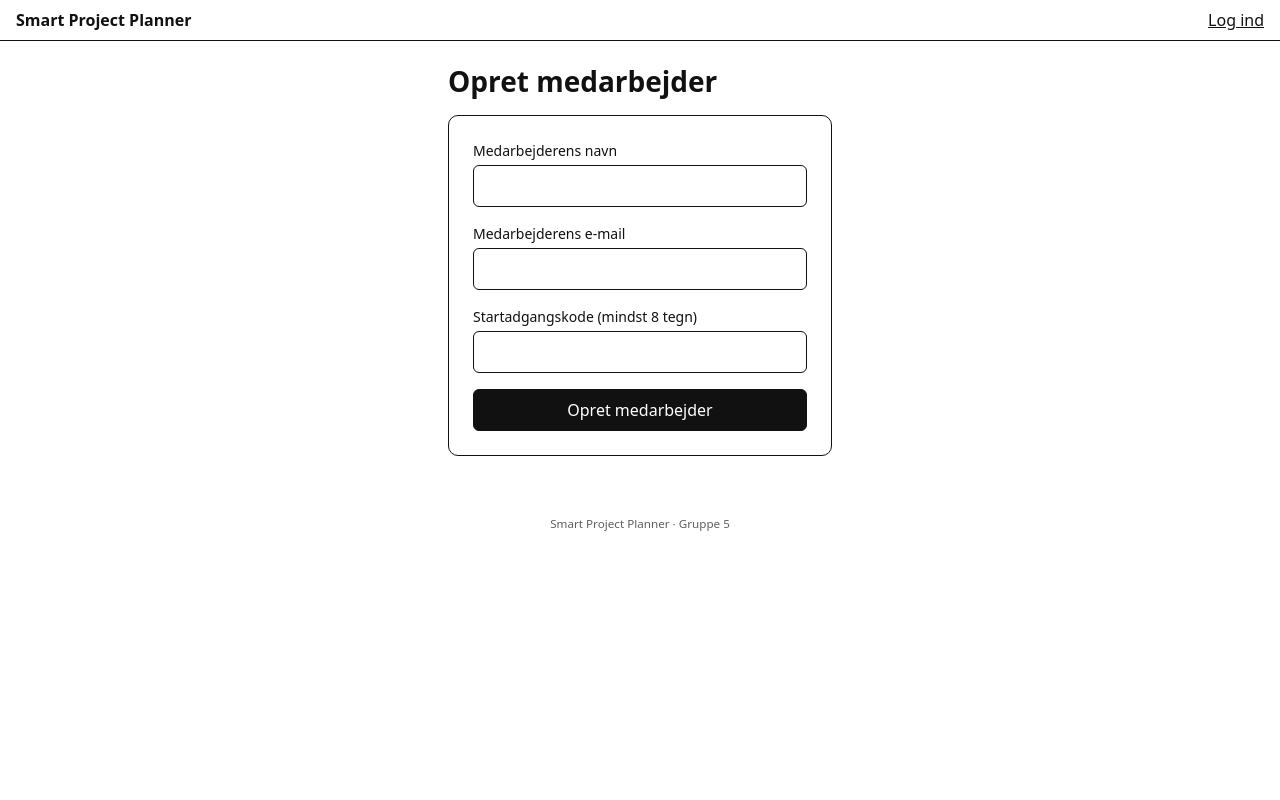
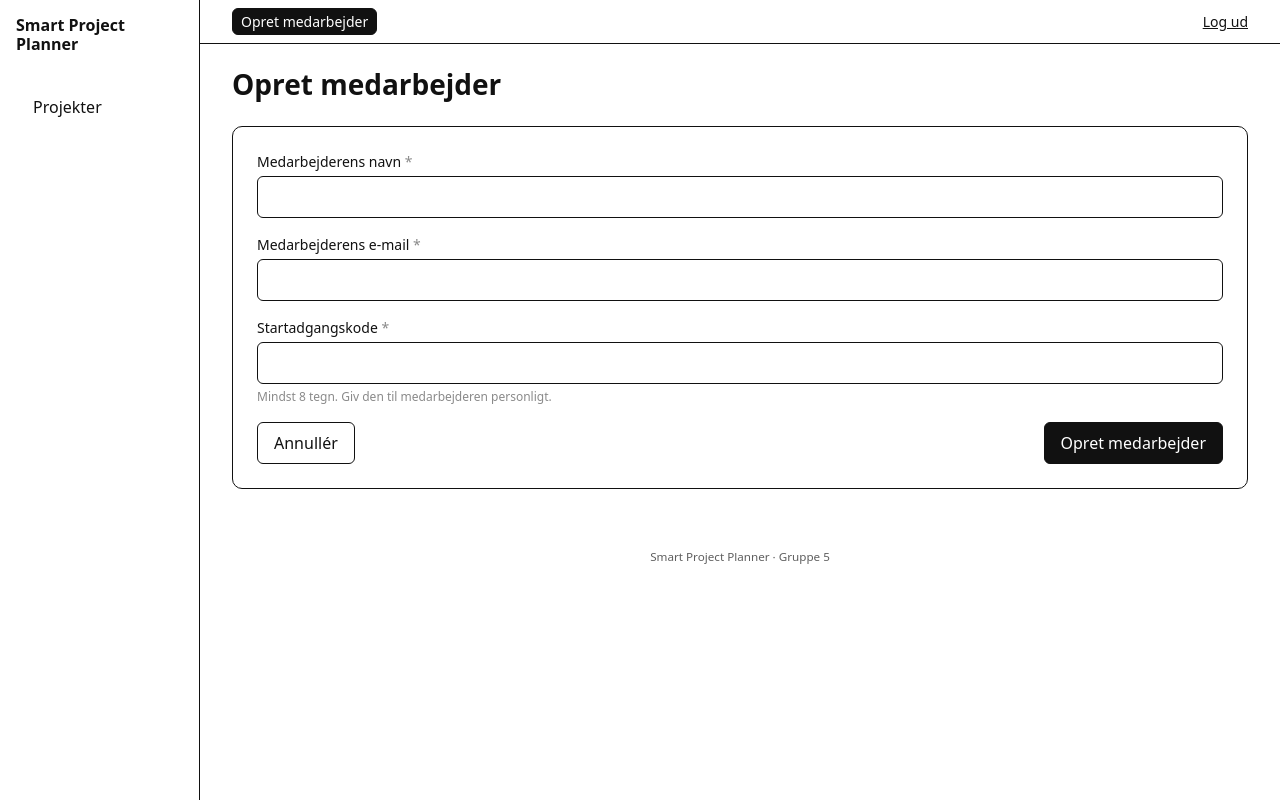
Before and after one commit to ek-f26b-gruppe5/smart-project-planner, a Spring app: template src/main/resources/templates/employees/form.html in a window 1280 px wide. Run offline with Thymeleaf, Linux system fonts and the light colour scheme; the template is opened without the code that fills it, so the values that code supplies are empty.

Commit message:
Add app shell, send / to the projects, and show error pages without the old top bar (#79)

```diff
--- a/src/main/resources/data-dev.sql
+++ b/src/main/resources/data-dev.sql
@@ -1,4 +1,4 @@
 INSERT
 IGNORE INTO app_user (id, name, email, password_hash, role) VALUES
-    (1, 'Manager',  'manager@spp.dk', '$2a$10$QBjErdFqTnVgPq1hxwBxmOwHGtIAICZs0cqEnh7p3NbPiisJFzI3G', 'MANAGER'),
-    (2, 'Employee', 'employee@spp.dk', '$2a$10$QBjErdFqTnVgPq1hxwBxmOwHGtIAICZs0cqEnh7p3NbPiisJFzI3G', 'EMPLOYEE');
+    (1, 'Manager',  'manager@spp.dk', '$2a$10$LPFX4.jRD2abJ5JC32lbjOi0DDp0lVfaModAeJah9oA0fdE3tT2jC', 'MANAGER'),
+    (2, 'Employee', 'employee@spp.dk', '$2a$10$LPFX4.jRD2abJ5JC32lbjOi0DDp0lVfaModAeJah9oA0fdE3tT2jC', 'EMPLOYEE');
--- a/src/main/resources/static/css/style.css
+++ b/src/main/resources/static/css/style.css
@@ -260,36 +260,7 @@ a {
     align-items: start;
 }
 
-/* 3.7 Site header: the old top bar, still used by index, register and the error pages.
-   It goes away when those pages move to fragments/page.html (sidebar + topbar). */
-.site-header {
-    display: flex;
-    flex-wrap: wrap;
-    align-items: center;
-    justify-content: space-between;
-    gap: var(--space-sm);
-    padding: var(--space-sm) var(--space-md);
-    border-bottom: var(--border-width-strong) solid var(--color-border);
-}
-
-.site-header__brand {
-    font-weight: var(--font-weight-bold);
-    color: var(--color-text);
-    text-decoration: none;
-}
-
-.site-header__nav {
-    display: flex;
-    align-items: center;
-    gap: var(--space-md);
-}
-
-.site-header__logout {
-    display: inline;
-    margin: 0;
-}
-
-/* 3.8 Container: centres the content on pages without the app shell (login, register) */
+/* 3.8 Container: centres the content on pages without the app shell (login, error pages) */
 .container {
     max-width: var(--container-width);
     margin: var(--space-lg) auto;
--- a/src/main/resources/templates/employees/form.html
+++ b/src/main/resources/templates/employees/form.html
@@ -2,9 +2,20 @@
 <html lang="da" xmlns:th="http://www.thymeleaf.org">
 <head th:replace="~{fragments/layout :: head('Opret medarbejder')}"><title>Opret medarbejder</title></head>
 <body>
-<header th:replace="~{fragments/layout :: header}"></header>
-<main class="container container--narrow">
-    <h1>Opret medarbejder</h1>
+<div class="app">
+    <aside th:replace="~{fragments/page :: sidebar('employees')}"></aside>
+    <div class="app__main">
+        <header th:replace="~{fragments/page :: topbar(~{::crumbs})}">
+            <nav th:fragment="crumbs" aria-label="Brødkrummer">
+                <ol class="crumbs">
+                    <li><span class="crumbs__current" aria-current="page">Opret medarbejder</span></li>
+                </ol>
+            </nav>
+        </header>
+        <main class="app__content page">
+            <div class="page__head">
+                <h1 class="page__title">Opret medarbejder</h1>
+            </div>
 
             <th:block th:if="${flash}"><p th:replace="~{fragments/layout :: flash(${flash})}"></p></th:block>
 
@@ -12,26 +23,32 @@
                 <th:block th:if="${error}"><p th:replace="~{fragments/layout :: error(${error})}"></p></th:block>
 
                 <div class="form__field">
-            <label class="form__label" for="name">Medarbejderens navn</label>
+                    <label class="form__label" for="name">Medarbejderens navn <span class="form__required">*</span></label>
                     <input class="form__input" id="name" type="text" name="name"
                            autocomplete="off" required maxlength="100" th:value="${name}">
                 </div>
 
                 <div class="form__field">
-            <label class="form__label" for="email">Medarbejderens e-mail</label>
+                    <label class="form__label" for="email">Medarbejderens e-mail <span class="form__required">*</span></label>
                     <input class="form__input" id="email" type="email" name="email"
                            autocomplete="off" required maxlength="255" th:value="${email}">
                 </div>
 
                 <div class="form__field">
-            <label class="form__label" for="password">Startadgangskode (mindst 8 tegn)</label>
+                    <label class="form__label" for="password">Startadgangskode <span class="form__required">*</span></label>
                     <input class="form__input" id="password" type="password" name="password"
-                   autocomplete="new-password" required minlength="8">
+                           autocomplete="new-password" required minlength="8" aria-describedby="password-hint">
+                    <p class="form__hint" id="password-hint">Mindst 8 tegn. Giv den til medarbejderen personligt.</p>
                 </div>
 
+                <div class="form__actions">
+                    <a class="btn" th:href="@{/projects}">Annullér</a>
                     <button class="btn btn--primary" type="submit">Opret medarbejder</button>
+                </div>
             </form>
         </main>
         <footer th:replace="~{fragments/layout :: footer}"></footer>
+    </div>
+</div>
 </body>
 </html>
--- a/src/main/resources/templates/fragments/layout.html
+++ b/src/main/resources/templates/fragments/layout.html
@@ -7,21 +7,6 @@
     <link rel="stylesheet" th:href="@{/css/style.css}">
 </head>
 <body>
-
-<header th:fragment="header" class="site-header">
-    <a class="site-header__brand" th:href="@{/}">Smart Project Planner</a>
-    <nav class="site-header__nav" th:if="${session.userId != null}">
-        <a th:if="${session.userRole != null and session.userRole.name() == 'MANAGER'}"
-           th:href="@{/employees/new}">Opret medarbejder</a>
-        <span th:text="${session.userName}">Navn</span>
-        <form class="site-header__logout" th:action="@{/logout}" method="post">
-            <button class="btn btn--link" type="submit">Log ud</button>
-        </form>
-    </nav>
-    <nav class="site-header__nav" th:unless="${session.userId != null}">
-        <a th:href="@{/login}">Log ind</a>
-    </nav>
-</header>
 
 <!-- Flash message (success) -->
 <p th:fragment="flash(message)" class="alert alert--success" role="status" th:text="${message}">Besked</p>
--- /dev/null
+++ b/src/main/resources/templates/fragments/page.html
@@ -0,0 +1,49 @@
+<!DOCTYPE html>
+<html lang="da" xmlns:th="http://www.thymeleaf.org">
+<body>
+
+<!--
+  App shell: the sidebar and topbar for every page behind the login.
+  Shared parts for all pages (head, flash, error, footer) are in fragments/layout.html.
+  A page writes:
+
+    <div class="app">
+      <aside th:replace="~{fragments/page :: sidebar('projects')}"></aside>
+      <div class="app__main">
+        <header th:replace="~{fragments/page :: topbar(~{::crumbs})}">
+          <nav th:fragment="crumbs" aria-label="Brødkrummer"> ...the page's own trail... </nav>
+        </header>
+        <main class="app__content page"> ... </main>
+      </div>
+    </div>
+-->
+
+<!-- Sidebar: the main menu. active is 'projects' or 'employees'.
+     "Dashboard" (wireframe 02) is added here when the dashboard exists -->
+<aside th:fragment="sidebar(active)" class="sidebar">
+    <a class="sidebar__brand" th:href="@{/projects}">Smart Project Planner</a>
+    <nav class="sidebar__nav" aria-label="Hovedmenu">
+        <a class="sidebar__link" th:href="@{/projects}"
+           th:classappend="${active == 'projects'} ? 'sidebar__link--active'"
+           th:aria-current="${active == 'projects'} ? 'page'">Projekter</a>
+        <!-- Only managers can create employees (US5). Points to the form until an employee list exists -->
+        <a class="sidebar__link" th:href="@{/employees/new}"
+           th:if="${session.userRole != null and session.userRole.name() == 'MANAGER'}"
+           th:classappend="${active == 'employees'} ? 'sidebar__link--active'"
+           th:aria-current="${active == 'employees'} ? 'page'">Medarbejdere</a>
+    </nav>
+</aside>
+
+<!-- Topbar: the page's breadcrumbs on the left (passed in as markup), the user and log out on the right -->
+<header th:fragment="topbar(crumbs)" class="topbar">
+    <th:block th:replace="${crumbs}"></th:block>
+    <div class="topbar__user">
+        <span th:text="${session.userName}">Navn</span>
+        <form class="topbar__logout" th:action="@{/logout}" method="post">
+            <button class="btn btn--link" type="submit">Log ud</button>
+        </form>
+    </div>
+</header>
+
+</body>
+</html>
```
Also changed, not shown: src/main/java/dk/ek/smartprojectplanner/controller/HomeController.java (+7 -8 lines), src/main/resources/templates/error.html (+8 -5 lines), src/main/resources/templates/error/403.html (+8 -5 lines), src/main/resources/templates/error/404.html (+8 -5 lines), src/main/resources/templates/error/500.html (+8 -5 lines), src/main/resources/templates/index.html (deleted, +0 -13 lines), 3 other files. Lines whose indentation alone changed are shown as unchanged.
